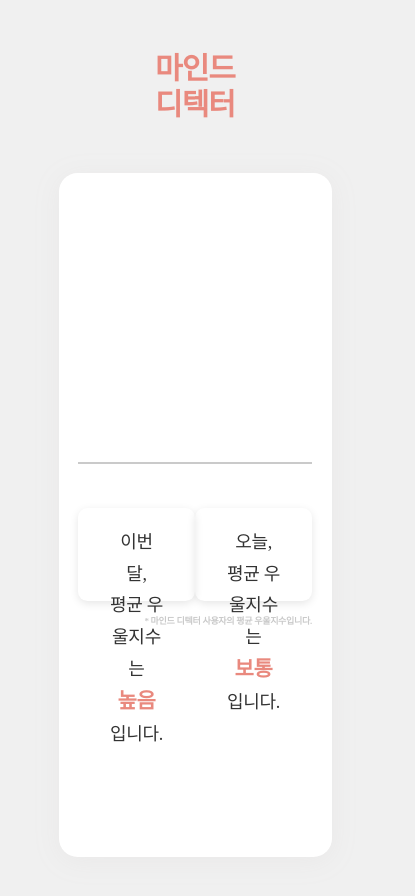
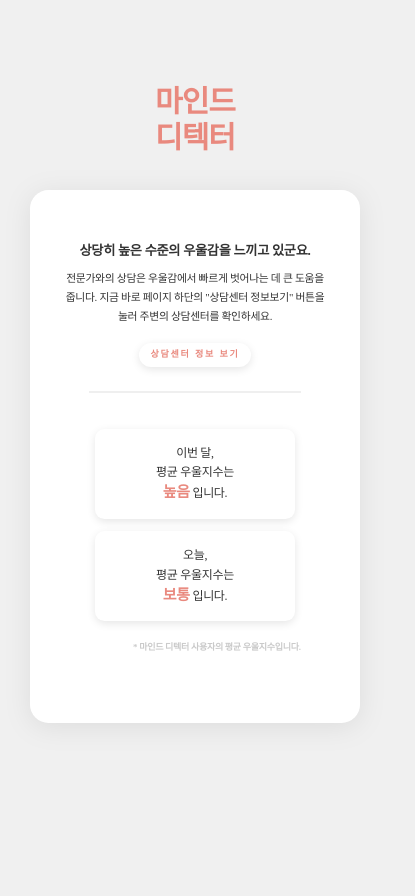
Before and after one commit to seung-00/mind-detector, a React (Create React App) app in the folder client/: page /result in a window 390 px wide. Shown: the top 896 px of the page, 415 px wide, since content can reach past the window. After the commit the page ends 844 px from the top, so only its background shows below. Built offline with nearby package versions, Linux system fonts and the light colour scheme; the HTML template or start-up script is replaced by a standard one.

Commit message:
feat: Add mobile UI to ResultPage

```diff
--- /dev/null
+++ b/client/src/components/Result/Hospital.tsx
@@ -0,0 +1,123 @@
+import React from 'react';
+import styled from 'styled-components';
+import { respondTo } from '../../styles/mixin';
+import CustomButton from '../common/CustomButton';
+
+const HospitalWrapper = styled.div`
+  display: flex;
+  align-items: center;
+  min-width: 100%;
+  min-height: 60%;
+  padding: 7rem 0rem;
+`;
+
+const HospitalBox = styled.div`
+  min-height: 20rem;
+  flex: 1;
+  background: white;
+  filter: drop-shadow(0rem 0.8rem 2.2rem rgba(0, 0, 0, 0.08));
+  display: flex;
+  flex-direction: column;
+  border-radius: 3.1rem;
+  align-items: center;
+  padding: 0rem 15%;
+  ${respondTo.desktop`
+    padding: 0rem 10%;
+    font-size: 3.5rem;
+  `};
+`;
+
+const HospitalList = styled.ul`
+  width: 100%;
+  padding: 5rem 0rem;
+`;
+
+const HospitalInfo = styled.div`
+  display: flex;
+  justify-content: space-between;
+  align-items: center;
+`;
+
+const HospitalInfoWrapper = styled.li`
+  padding: 2rem 0;
+`;
+
+const VisitButton = styled(CustomButton)`
+  height: 3.5rem;
+  color: white;
+  background-color: ${(props) => props.theme.main};
+`;
+
+const HospitalTextArea = styled.div`
+  display: flex;
+  flex-direction: column;
+  line-height: 3.1rem;
+  letter-spacing: -0.05rem;
+
+  > em {
+    margin: 0rem 0.5rem;
+    font-weight: 500;
+    font-size: 2rem;
+  }
+  > span {
+    display: none;
+    font-size: 1.5rem;
+    ${respondTo.desktop`
+      display: block;
+    `}
+  }
+`;
+
+const Border = styled.div`
+  width: 100%;
+  margin: 1rem 0;
+  border: 1px solid #efefef;
+`;
+
+const Fence = styled.span`
+  width: 0rem;
+  height: 1.05rem;
+  border: 1px solid #333333;
+  order: 1;
+  flex-grow: 0;
+  margin: 0 1.4rem 0 1.4rem;
+`;
+
+function Hospital({ hospitalDatas }: any) {
+  const hospitalInfos = hospitalDatas.map((hospitalObj: any, index: any) => {
+    return (
+      <>
+        <HospitalInfoWrapper>
+          <HospitalInfo>
+            <HospitalTextArea>
+              <em>{hospitalObj.name}</em>
+              <span>
+                <a>{hospitalObj.address}</a>
+                <Fence /> <a>{hospitalObj.phonecall}</a>
+              </span>
+            </HospitalTextArea>
+            <VisitButton
+              onClick={() => {
+                console.log(hospitalObj.address);
+                window.location.href = `https://map.naver.com/v5/search/${hospitalObj.address}`;
+              }}
+            >
+              방문하기
+            </VisitButton>
+          </HospitalInfo>
+          <Border />
+        </HospitalInfoWrapper>
+      </>
+    );
+  });
+
+  return (
+    <HospitalWrapper>
+      <HospitalBox>
+        <HospitalList>{hospitalInfos}</HospitalList>
+      </HospitalBox>
+    </HospitalWrapper>
+  );
+}
+
+export default Hospital;
--- a/client/src/components/ResultForm/index.tsx
+++ b/client/src/components/Result/index.tsx
@@ -3,99 +3,110 @@ import { useState } from 'react';
 import { useSelector } from 'react-redux';
 import styled from 'styled-components';
 import { RootState } from '../../modules';
+import { respondTo } from '../../styles/mixin';
 import CustomButton from '../common/CustomButton';
 
 import Gage from './Gage';
-import HospitalBox from './HospitalBox';
+import Hospital from './Hospital';
 
-const FormBox = styled.div`
+const ResultWrapper = styled.div`
   display: flex;
+  min-width: 100%;
+  min-height: 60%;
+  align-items: center;
+  padding: 0rem 5rem;
+  ${respondTo.desktop`
+    padding: 0rem 8rem
+  `}
+`;
+
+const ResultForm = styled.div`
+  padding: 7rem 5.5em;
+  flex: 1;
+  display: flex;
+  border-radius: 3.1rem;
+  background-color: white;
   flex-direction: column;
   align-items: center;
-  width: 70vw;
-  min-height: 114rem;
-  margin-bottom: 10vh;
-  background-color: white;
-  border-radius: 3.1rem;
-  filter: drop-shadow(0rem 0.8rem 2.2rem rgba(172, 155, 155, 0.08));
-`;
-
-const ContentWrapper = styled.div`
-  display: flex;
-  flex-direction: column;
-  align-items: center;
-  padding: 10rem 7.4rem;
+  filter: drop-shadow(0rem 0.8rem 2.2rem rgba(0, 0, 0, 0.08));
+  ${respondTo.desktop`
+    font-size: 3.5rem;
+  `}
 `;
 
 const DiagnosisTitle = styled.h1`
+  padding: 2rem 0rem;
   font-weight: 700;
   color: #333333;
-  font-size: 4rem;
-  line-height: 2.9rem;
+  font-size: 2.2rem;
   letter-spacing: -0.05rem;
+  ${respondTo.desktop`
+    padding: 5rem;
+    font-size: 3.5rem;
+  `}
 `;
 
 const DiagnosisBody = styled.div`
-  width: 58.6rem;
   height: 9.3rem;
-  font-size: 2rem;
+  font-size: 1.8rem;
   line-height: 3.1rem;
   text-align: center;
   letter-spacing: -0.05rem;
   color: #333333;
   & + button {
-    margin-top: 8rem;
+    margin: 3rem 0;
   }
 `;
 
 const Border = styled.div`
-  box-sizing: border-box;
-  position: relative;
-  width: 60vw;
-  margin: 11rem 0 7.2rem 0;
-  border: 1px solid #cacaca;
-`;
-
-const BlueArea = styled.div`
-  display: flex;
-  justify-content: space-between;
-  width: 60vw;
-`;
-
-const BlueBox = styled.div`
-  width: 35rem;
-  height: 15.5rem;
-  padding: 3.2rem 5.1rem;
-  font-weight: 500;
-  box-shadow: 0rem 0.4rem 1.4rem rgba(0, 0, 0, 0.1);
-  border-radius: 1.6rem;
-  font-size: 3rem;
-  line-height: 5.3rem;
-  /* or 177% */
-  text-align: center;
-  letter-spacing: -0.05rem;
-  color: #333333;
-  em {
-    font-size: 3.5rem;
-    font-weight: 600;
-    color: ${(props) => props.theme.main};
-  }
+  width: 80%;
+  margin: 1rem 0;
+  border: 1px solid #efefef;
 `;
 
 const BlueWrapper = styled.div`
+  min-width: 80%;
+  padding: 4rem 0;
   display: flex;
   flex-direction: column;
-  height: 26.7rem;
   p {
     margin-top: 2rem;
     margin-left: auto;
     font-weight: 700;
     font-size: 1.5rem;
     line-height: 2.9rem;
-    /* identical to box height, or 193% */
     text-align: center;
     letter-spacing: -0.05rem;
     color: #cacaca;
+  }
+`;
+
+const BlueArea = styled.div`
+  display: flex;
+  flex-direction: column;
+  justify-content: space-between;
+  ${respondTo.desktop`
+    flex-direction: row;
+  `}
+`;
+
+const BlueBox = styled.div`
+  flex: 1;
+  height: auto;
+  padding: 2.5rem 5.1rem;
+  margin: 1rem;
+  font-weight: 500;
+  box-shadow: 0rem 0.4rem 1.4rem rgba(0, 0, 0, 0.1);
+  border-radius: 1.6rem;
+  font-size: 2rem;
+  line-height: 3.3rem;
+  text-align: center;
+  letter-spacing: -0.05rem;
+  color: #333333;
+  em {
+    font-size: 2.5rem;
+    font-weight: 600;
+    color: ${(props) => props.theme.main};
   }
 `;
 
@@ -113,16 +124,33 @@ const bodies = [
   '전문가와의 상담은 우울감에서 빠르게 벗어나는 데 큰 도움을 줍니다. 지금 바로 페이지 하단의 "상담센터 정보보기" 버튼을 눌러 주변의 상담센터를 확인하세요.',
 ];
 
-function ResultForm() {
-  const level = useSelector((state: RootState) => state.postTest.level);
+function Result() {
+  // const level = useSelector((state: RootState) => state.postTest.level);
+  const level = 8;
   const halfLevl = Math.round(level / 2);
-  const centers = useSelector((state: RootState) => state.postTest.centers);
+  // const centers = useSelector((state: RootState) => state.postTest.centers);
+  const centers = [
+    {
+      address: '용인시 기흥구 신갈로58번길 11 (기흥구 보건소 3층)',
+      centerid: 547,
+      name: '보건소A',
+      phonecall: '1997',
+      province: '경기도_용인시',
+    },
+    {
+      address: '용인시 기흥구 신갈로58번길 11 (기흥구 보건소 3층)',
+      centerid: 547,
+      name: '보건소B',
+      phonecall: '1997',
+      province: '경기도_용인시',
+    },
+  ];
   const [hospitalToggle, setHospitalToggle] = useState(false);
   return (
-    <FormBox>
-      <ContentWrapper>
+    <ResultWrapper>
+      <ResultForm>
         <DiagnosisTitle>{titles[halfLevl - 1]}</DiagnosisTitle>
-        <Gage level={level} />
+        {/* <Gage level={level} /> */}
         <DiagnosisBody>{bodies[halfLevl - 1]}</DiagnosisBody>
         {level > 5 && (
           <CustomButton
@@ -130,12 +158,16 @@ function ResultForm() {
               setHospitalToggle(!hospitalToggle);
             }}
           >
-            상담센터 정보보기
+            {hospitalToggle ? (
+              <span>상담센터 정보 접기</span>
+            ) : (
+              <span>상담센터 정보 보기</span>
+            )}
           </CustomButton>
         )}
         {hospitalToggle && (
           <>
-            <HospitalBox hospitalMock={centers} />
+            <Hospital hospitalDatas={centers} />
           </>
         )}
         <Border />
@@ -158,9 +190,9 @@ function ResultForm() {
           </BlueArea>
           <p>* 마인드 디텍터 사용자의 평균 우울지수입니다.</p>
         </BlueWrapper>
-      </ContentWrapper>
-    </FormBox>
+      </ResultForm>
+    </ResultWrapper>
   );
 }
 
-export default ResultForm;
+export default Result;
--- a/client/src/components/ResultForm/HospitalBox.tsx
+++ /dev/null
@@ -1,99 +0,0 @@
-import React from 'react';
-import styled from 'styled-components';
-import CustomButton from '../common/CustomButton';
-
-const HospitalArea = styled.div`
-  margin-top: 6.8rem;
-  width: 93.5rem;
-  height: 56.8rem;
-  background: #ffffff;
-  box-shadow: 0rem 0.4rem 1.4rem rgba(0, 0, 0, 0.1);
-  border-radius: 1.6rem;
-`;
-
-const VisitButton = styled(CustomButton)`
-  height: 3.5rem;
-  color: white;
-  background-color: ${(props) => props.theme.main};
-`;
-
-const HospitalList = styled.ul`
-  /* display: flex; */
-  padding: 6.2rem 6rem 0rem 7.3rem;
-`;
-
-const HospitalInfo = styled.li`
-  display: flex;
-  align-items: center;
-  justify-content: space-between;
-`;
-
-const HospitalTextArea = styled.div`
-  display: flex;
-  flex-direction: column;
-  line-height: 3.1rem;
-  letter-spacing: -0.05rem;
-
-  > em {
-    margin: 0rem 0.5rem;
-    font-weight: 500;
-    font-size: 2rem;
-  }
-  > span {
-    font-size: 1.5rem;
-    margin: 1.4rem 0rem;
-  }
-`;
-
-const Border = styled.div`
-  box-sizing: border-box;
-  margin-top: 1.5rem;
-  margin-bottom: 3rem;
-  border: 1px solid #cacaca;
-`;
-
-const Fence = styled.span`
-  box-sizing: border-box;
-  width: 0rem;
-  height: 1.05rem;
-  border: 1px solid #333333;
-  order: 1;
-  flex-grow: 0;
-  margin: 0 1.4rem 0 1.4rem;
-`;
-
-function HospitalBox({ hospitalMock }: any) {
-  const hospitalInfos = hospitalMock.map((hospitalObj: any, index: any) => {
-    console.log(hospitalObj);
-    return (
-      <>
-        <HospitalInfo>
-          <HospitalTextArea>
-            <em>{hospitalObj.name}</em>
-            <span>
-              <a>{hospitalObj.address}</a>
-              <Fence /> <a>{hospitalObj.phonecall}</a>
-            </span>
-          </HospitalTextArea>
-          <VisitButton
-            onClick={() => {
-              console.log(hospitalObj.address);
-              window.location.href = `https://map.naver.com/v5/search/${hospitalObj.address}`;
-            }}
-          >
-            방문하기
-          </VisitButton>
-        </HospitalInfo>
-        <Border />
-      </>
-    );
-  });
-
-  return (
-    <HospitalArea>
-      <HospitalList>{hospitalInfos}</HospitalList>
-    </HospitalArea>
-  );
-}
-
-export default HospitalBox;
--- a/client/src/components/TestForm/TestFormPresentation.tsx
+++ b/client/src/components/TestForm/TestFormPresentation.tsx
@@ -14,6 +14,17 @@ const FormWrapper = styled.div`
   ${respondTo.desktop`
     padding: 0rem 6rem;
   `}
+`;
+
+const FormBox = styled.div`
+  height: 50rem;
+  ${respondTo.desktop`
+    height: 78.9rem;
+  `}
+  flex: 1;
+  background-color: white;
+  border-radius: 3.1rem;
+  filter: drop-shadow(0rem 0.8rem 2.2rem rgba(0, 0, 0, 0.08));
 `;
 
 const ContentWrapper = styled.div`
@@ -93,18 +104,6 @@ const TestButton = styled(CustomButton)`
   }
 `;
 
-const FormBox = styled.div`
-  height: 50rem;
-  /* width: 50rem; */
-  flex: 1;
-  ${respondTo.desktop`
-    height: 78.9rem;
-  `}
-  background-color: white;
-  border-radius: 3.1rem;
-  filter: drop-shadow(0rem 0.8rem 2.2rem rgba(0, 0, 0, 0.08));
-`;
-
 const StyledAnswerArea = styled(TextareaAutosize)`
   all: unset;
   letter-spacing: 0.45rem;
@@ -153,7 +152,7 @@ function TestBlock({
           <em>Q{page}</em>
           <ContentArea>
             <Description>{question}</Description>
-            <StyledAnswerArea onChange={handleText} value={answer} />
+            <StyledAnswerArea onChange={handleText} value={answer} autoFocus />
             <ButtonArea>
               <ButtonWrapper>
                 <TestButton onClick={handlePrevious}>
--- a/client/src/components/common/CustomButton.tsx
+++ b/client/src/components/common/CustomButton.tsx
@@ -2,8 +2,7 @@ import React from 'react';
 import styled, { css } from 'styled-components';
 
 const StyledButton = styled.button`
-  width: autod;
-  box-sizing: border-box;
+  display: inline-block;
   background: transparent;
   padding: 1.2rem 1.9rem;
   border-radius: 7.6rem;
@@ -16,7 +15,7 @@ const StyledButton = styled.button`
   background-color: white;
   border: none;
   color: ${(props) => props.theme.main};
-
+  cursor: pointer;
   ${(props: any) =>
     props.hoverShadow
       ? css`
@@ -29,7 +28,6 @@ const StyledButton = styled.button`
       : css`
           box-shadow: 0rem 0.4rem 1.4rem rgba(0, 0, 0, 0.1);
         `}
-  cursor: pointer;
 `;
 
 function CustomButton({ hoverShadow, ...rest }: any) {
--- a/client/src/modules/post-test/api.ts
+++ b/client/src/modules/post-test/api.ts
@@ -22,7 +22,7 @@ export async function postTestApi(form: types.TestForm) {
   };
 
   const response = await axios.post(
-    'https://api.minddetector.me/testall',
+    'https://test.minddetector.me/testall',
     data,
     head
   );
--- a/client/src/pages/ResultPage.tsx
+++ b/client/src/pages/ResultPage.tsx
@@ -1,7 +1,9 @@
 import React from 'react';
 import styled from 'styled-components';
+import Footer from '../components/common/Footer';
+import Header from '../components/common/Header';
 import TitleBox from '../components/common/TitleBox';
-import ResultForm from '../components/ResultForm';
+import Result from '../components/Result';
 
 const ResultPageWrapper = styled.div`
   display: flex;
@@ -10,14 +12,16 @@ const ResultPageWrapper = styled.div`
 `;
 
 const TopTitleBox = styled(TitleBox)`
-  margin: 6vh 0;
+  margin-bottom: 4vh;
 `;
 
 function ResultPage() {
   return (
     <ResultPageWrapper>
+      <Header />
       <TopTitleBox isSmall />
-      <ResultForm />
+      <Result />
+      <Footer />
     </ResultPageWrapper>
   );
 }
```
Also changed, not shown: client/src/components/Main/PrivacyBox.tsx (+10 -3 lines), client/src/components/Main/TopBlock.tsx (+13 -14 lines), client/src/pages/MainPage.tsx (+10 -4 lines), client/src/pages/TestPage.tsx (+9 -1 lines), client/src/components/Result/Gage.tsx (renamed from client/src/components/ResultForm/Gage.tsx), 1 other file (tests, documents, lock files or other folders).
